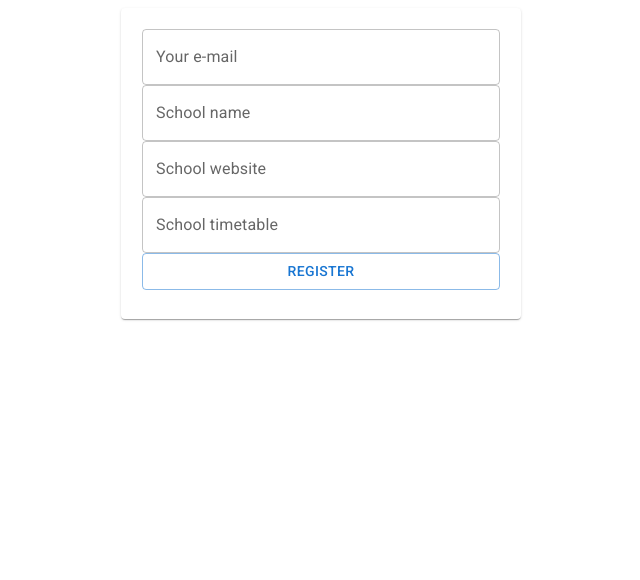
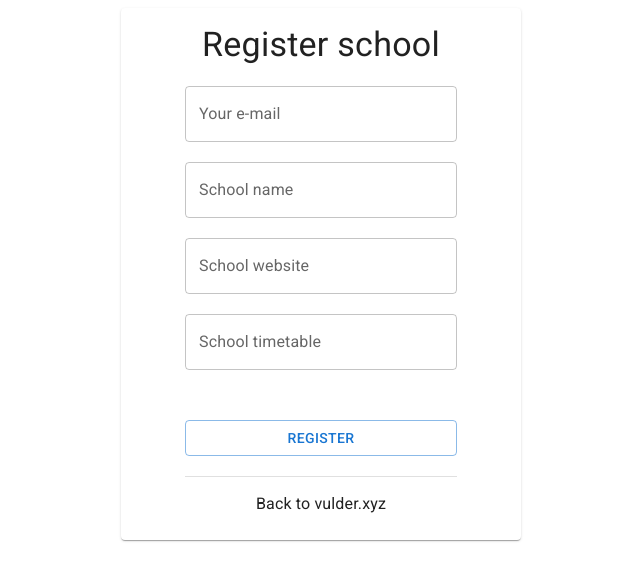
Before and after one commit to VulderApp/SchoolFormFrontend, a React (Create React App) app: page /register in a window 1280 px wide. Shown: the top 580 px of the page, without its empty margins (319-959 px from the left). Built offline with nearby package versions, Linux system fonts and the light colour scheme.

Commit message:
Complete register form

```diff
--- a/package.json
+++ b/package.json
@@ -15,6 +15,7 @@
     "@types/react": "^17.0.0",
     "@types/react-dom": "^17.0.0",
     "@types/react-router-dom": "^5.3.2",
+    "formik": "^2.2.9",
     "react": "^17.0.2",
     "react-dom": "^17.0.2",
     "react-router-dom": "^6.0.2",
--- /dev/null
+++ b/src/components/register/RegisterFooter.tsx
@@ -0,0 +1,15 @@
+import { Container, Divider, Typography } from "@mui/material";
+import React, { ReactElement } from "react";
+
+const RegisterFooter = (): ReactElement => {
+  return (
+    <Container>
+      <Divider />
+      <Container sx={{ marginTop: "15px" }}>
+        <Typography sx={{ textAlign: "center" }}>Back to vulder.xyz</Typography>
+      </Container>
+    </Container>
+  );
+};
+
+export default RegisterFooter;
--- a/src/components/register/RegisterForm.tsx
+++ b/src/components/register/RegisterForm.tsx
@@ -1,23 +1,31 @@
 import React, { ReactElement } from "react";
-import { Box, Button, TextField } from "@mui/material";
+import { Button, Container, TextField } from "@mui/material";
+import { SxProps } from "@mui/system";
+import { Theme } from "@mui/material/styles";
+
+const inputStyles: SxProps<Theme> = {
+  marginBottom: "20px",
+};
 
 const RegisterForm = (): ReactElement => {
   return (
-    <Box
+    <Container
       component="form"
       autoComplete="off"
       sx={{
         display: "flex",
-        margin: "5px",
         flexDirection: "column",
+        padding: "20px",
       }}
     >
-      <TextField label="Your e-mail" variant="outlined" />
-      <TextField label="School name" variant="outlined" />
-      <TextField label="School website" variant="outlined" />
-      <TextField label="School timetable" variant="outlined" />
-      <Button variant="outlined">Register</Button>
-    </Box>
+      <TextField sx={inputStyles} label="Your e-mail" variant="outlined" />
+      <TextField sx={inputStyles} label="School name" variant="outlined" />
+      <TextField sx={inputStyles} label="School website" variant="outlined" />
+      <TextField sx={inputStyles} label="School timetable" variant="outlined" />
+      <Button style={{ marginTop: "30px" }} variant="outlined">
+        Register
+      </Button>
+    </Container>
   );
 };
 
--- /dev/null
+++ b/src/components/register/RegisterTitle.tsx
@@ -0,0 +1,12 @@
+import React, { ReactElement } from "react";
+import { Typography } from "@mui/material";
+
+const RegisterTitle = (): ReactElement => {
+  return (
+    <Typography sx={{ textAlign: "center" }} variant="h4">
+      Register school
+    </Typography>
+  );
+};
+
+export default RegisterTitle;
--- a/src/view/Register.tsx
+++ b/src/view/Register.tsx
@@ -1,8 +1,17 @@
 import React, { ReactElement } from "react";
 import RegisterForm from "../components/register/RegisterForm";
+import { Container } from "@mui/material";
+import RegisterFooter from "../components/register/RegisterFooter";
+import RegisterTitle from "../components/register/RegisterTitle";
 
 const Register = (): ReactElement => {
-  return <RegisterForm />;
+  return (
+    <Container>
+      <RegisterTitle />
+      <RegisterForm />
+      <RegisterFooter />
+    </Container>
+  );
 };
 
 export default Register;
```
Also changed, not shown: 1 other file (tests, documents, lock files or other folders).
